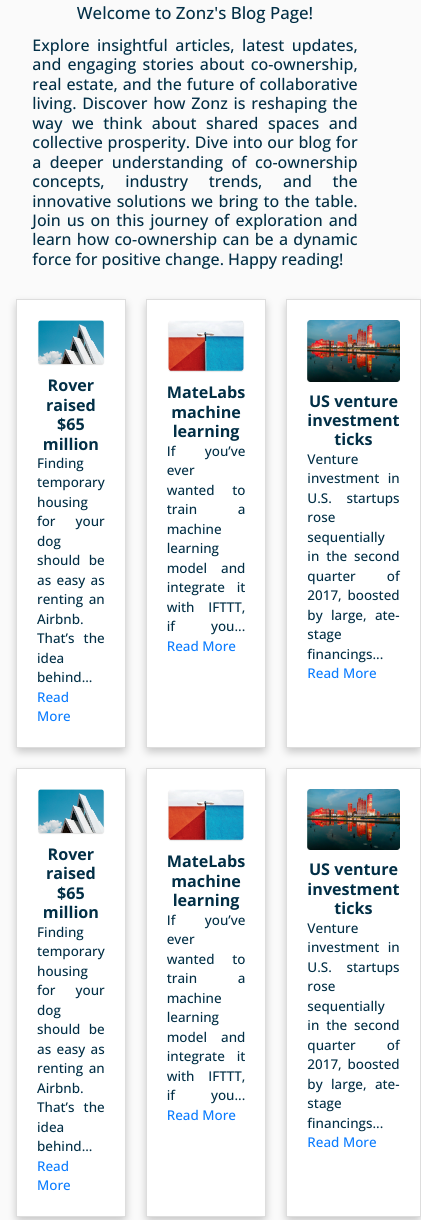
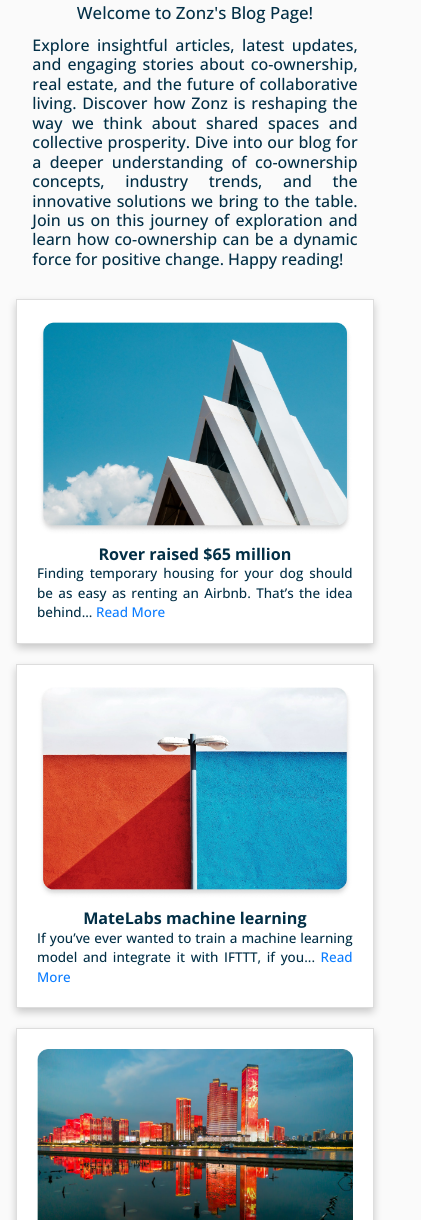
Before and after one commit to bhargavi-cuberoot/zonzstaticlandingmain, a website built with Vite: page blog.html in a window 390 px wide. Shown: the part 520-1740 px from the top of the page, 421 px wide, since content can reach past the window. Built offline with nearby package versions, Linux system fonts and the light colour scheme.

Commit message:
Responsiveness of grid of blog

```diff
--- a/styles.css
+++ b/styles.css
@@ -2673,3 +2673,14 @@ footer p {
   color: #0A7CFF;
   text-decoration: none;
 }
+
+@media (max-width:767px) {
+  .blogsgrid-container{
+    grid-template-columns: repeat(2, 1fr);
+  }
+}
+@media (max-width:450px) {
+  .blogsgrid-container{
+    grid-template-columns: repeat(1, 1fr);
+  }
+}
```
